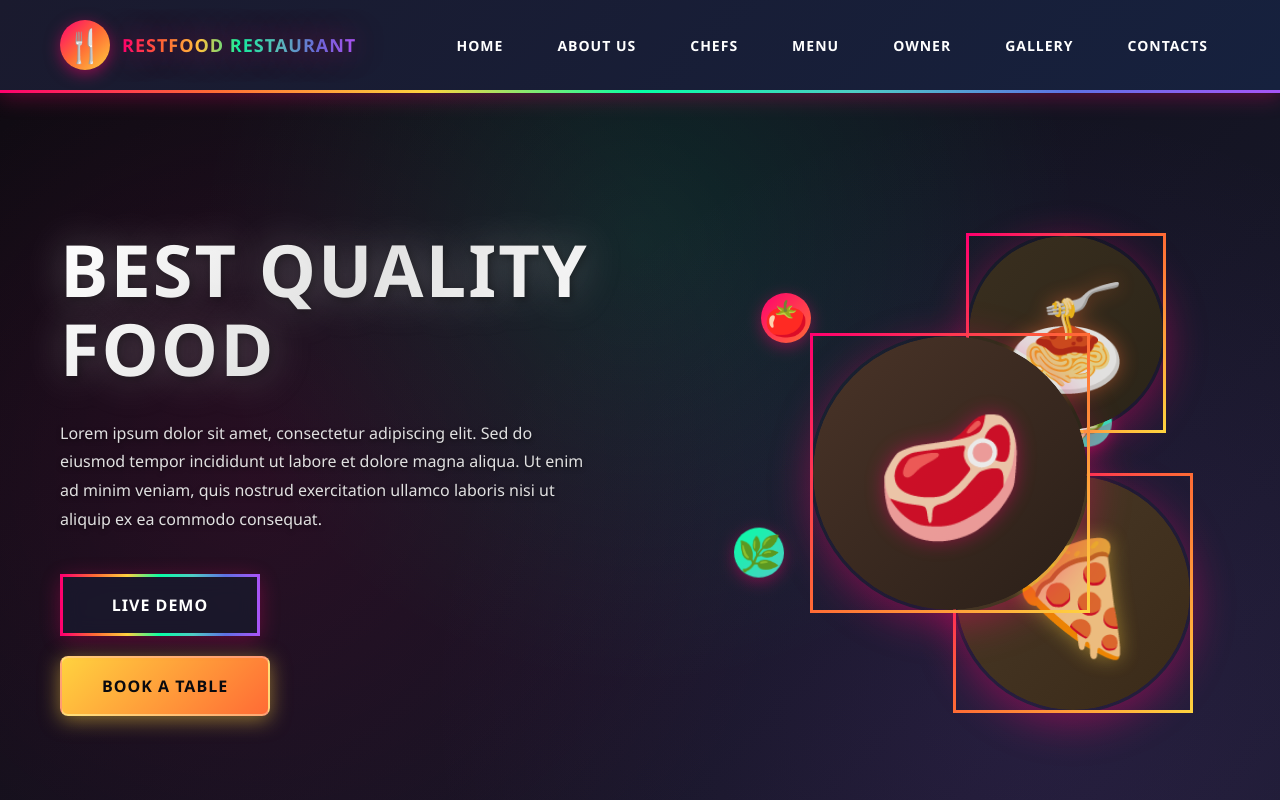
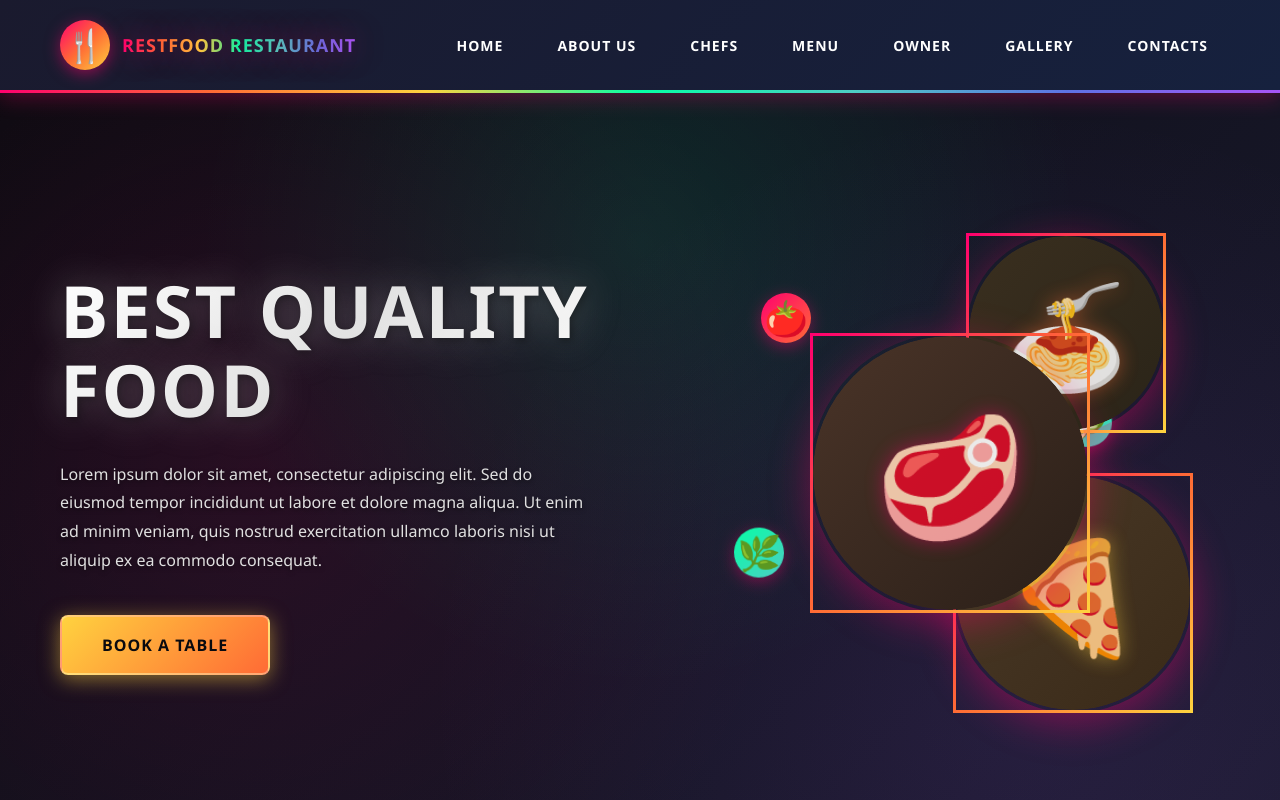
Before and after one commit to Arpenaboyina/restaurant_app, a React (Create React App) app in the folder frontend/: page / in a window 1280 px wide. Shown: the top 800 px of the page. Built offline with nearby package versions, Linux system fonts and the light colour scheme; no server answers.

Commit message:
Update Home.jsx

```diff
--- a/frontend/src/pages/Home.jsx
+++ b/frontend/src/pages/Home.jsx
@@ -18,7 +18,7 @@ export default function Home() {
 							Lorem ipsum dolor sit amet, consectetur adipiscing elit. Sed do eiusmod tempor incididunt ut labore et dolore magna aliqua. Ut enim ad minim veniam, quis nostrud exercitation ullamco laboris nisi ut aliquip ex ea commodo consequat.
 						</p>
 						<div className="hero-buttons">
-							<Link to="/customer" className="btn-live-demo">Live Demo</Link>
+							{/* <Link to="/customer" className="btn-live-demo">Live Demo</Link> */}
 							<Link to="/customer" className="btn-book-table">BOOK A TABLE</Link>
 						</div>
 					</div>
```
